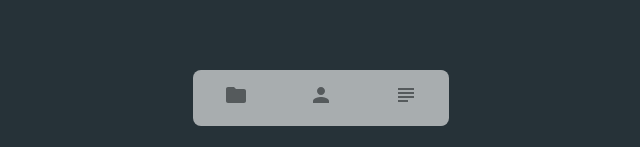
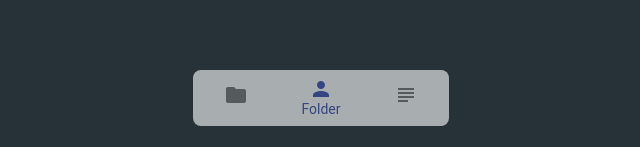
Before and after one commit to albertviilik/albertviilik.github.io, a React (Create React App) app: page / in a window 1280 px wide. Shown: the part 650-797 px from the top of the page, without its empty margins (319-959 px from the left). Built offline with nearby package versions, Linux system fonts and the light colour scheme.

Commit message:
Renamed the Dock items and made selection work

```diff
--- a/src/components/dock/dock.tsx
+++ b/src/components/dock/dock.tsx
@@ -11,11 +11,18 @@ type Props = {
     buttons: string
 };
 export const Dock = (props: Props) => {
+
+    const [value, setValue] = React.useState('personal');
+
+    const handleChange = (event: React.ChangeEvent<{}>, newValue: string) => {
+        setValue(newValue);
+    };
+
     return (
-        <BottomNavigation className={"nav"}>
-            <BottomNavigationAction className={'button'} label="Folder" value="folder" icon={<FolderIcon/>}/>
-            <BottomNavigationAction className={'button'} label="Folder" value="folder" icon={<PersonIcon/>}/>
-            <BottomNavigationAction className={'button'} label="Folder" value="folder" icon={<SubjectIcon/>}/>
+        <BottomNavigation className={"nav"} value={value} onChange={handleChange}>
+            <BottomNavigationAction className={'button'} label="Folder" value="projects" icon={<FolderIcon/>}/>
+            <BottomNavigationAction className={'button'} label="Folder" value="personal" icon={<PersonIcon/>}/>
+            <BottomNavigationAction className={'button'} label="Folder" value="resume" icon={<SubjectIcon/>}/>
         </BottomNavigation>
     );
 };
```
